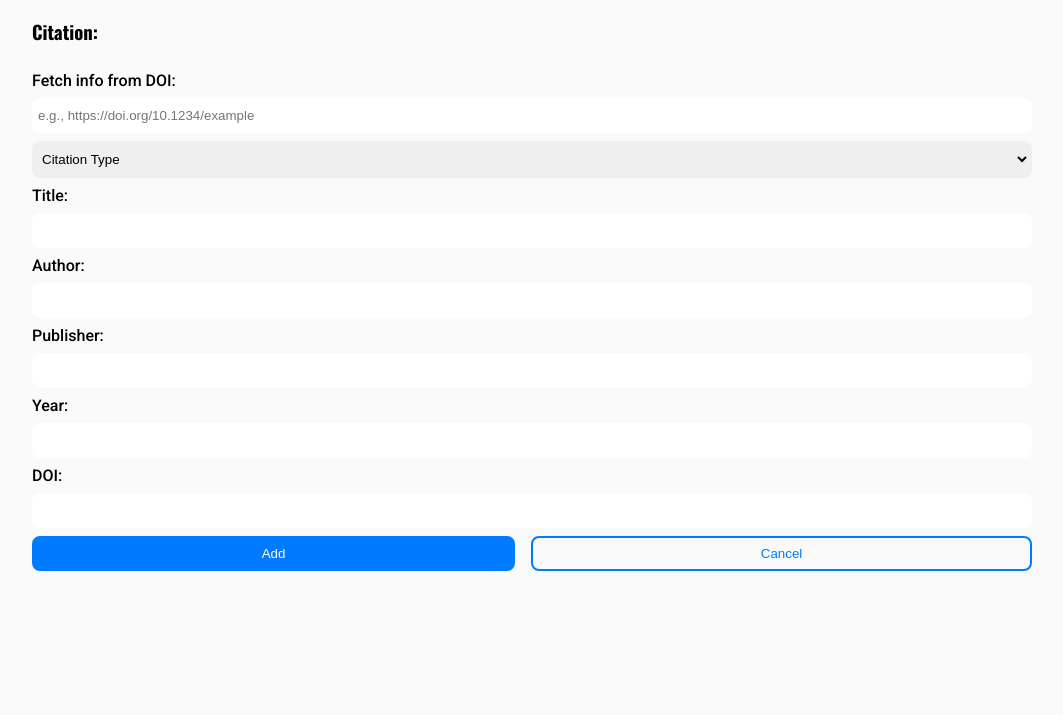
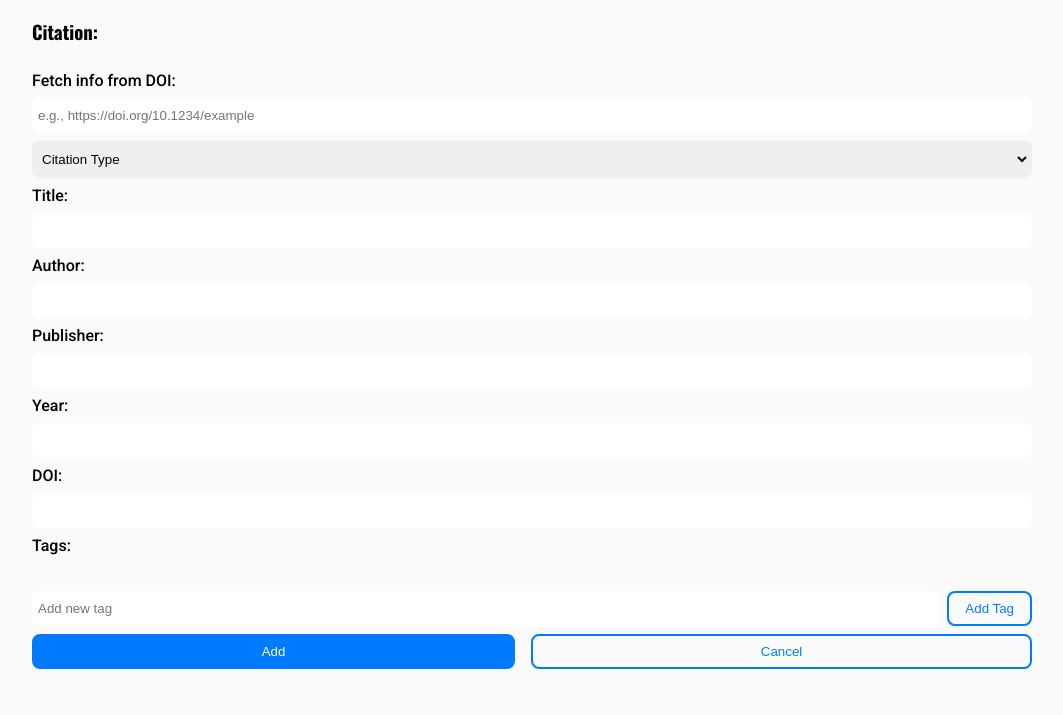
Before and after one commit to aarnif/ohtu-miniprojekti, a Flask app: template src/templates/new_citation.html in a window 1280 px wide. Shown: the part 85-800 px from the top of the page, without its empty margins (108-1171 px from the left). Run offline with Flask 3, Linux system fonts and the light colour scheme; the template is opened without the code that fills it, so the values that code supplies are empty; some web fonts are replaced.

Commit message:
Implement add tags to citation creation

```diff
--- a/src/app.py
+++ b/src/app.py
@@ -8,7 +8,7 @@ from repositories.citation_repository import (
     get_citation_by_id,
     check_if_citation_exists
 )
-from repositories.tag_repository import get_all_tags
+from repositories.tag_repository import get_all_tags, add_tag_to_citation
 
 from config import app, test_env
 from util import validate_citation, UserInputError
@@ -25,8 +25,6 @@ def index():
     all_tags = get_all_tags()
     selected_tags = []
 
-    print("all tags", all_tags)
-
     if tags:
         selected_tags = tags[:]
 
@@ -41,21 +39,32 @@ def index():
 
 
 @app.route("/new_citation")
-def new_citation():
-    return render_template("new_citation.html")
+def new():
+    all_tags = get_all_tags()
+    return render_template("new_citation.html",
+                           citation_type="",
+                           author="",
+                           title="",
+                           publisher="",
+                           year="",
+                           doi="",
+                           all_tags=all_tags,
+                           selected_tags=[])
 
 
 @app.route("/create_citation", methods=["POST"])
-def citation_creation():
-    citation_type = request.form.get("citation_type")
+def citation_adding():
     author = request.form.get("author")
     title = request.form.get("title")
     publisher = request.form.get("publisher")
     year = request.form.get("year")
+    citation_type = request.form.get("citation_type", "book")
     doi = request.form.get("doi")
+    tags = request.form.getlist("tags")
 
     if check_if_citation_exists(title, doi):
         flash("Citation already exists!", "error")
+        all_tags = get_all_tags()
         return render_template(
             "new_citation.html",
             citation_type=citation_type,
@@ -63,26 +72,28 @@ def citation_creation():
             title=title,
             publisher=publisher,
             year=year,
-            doi=doi
+            doi=doi,
+            all_tags=all_tags,
+            selected_tags=tags
         )
 
     try:
         validate_citation(title, author, publisher, year, citation_type)
-        create_citation(title, author, publisher, year, citation_type, doi)
-        flash("Citation created successfully!", "success")
+        citation = create_citation(
+            title, author, publisher, year, citation_type, doi)
+
+        citation_id = citation[0]
+
+        for tag in tags:
+            if tag.strip():
+                add_tag_to_citation(citation_id, tag.strip())
+
+        flash("Citation added successfully!", "success")
         return redirect("/")
-
     except UserInputError as error:
-        flash(str(error))
-        return render_template(
-            "new_citation.html",
-            citation_type=citation_type,
-            author=author,
-            title=title,
-            publisher=publisher,
-            year=year,
-            doi=doi
-        )
+        flash(str(error), "error")
+        all_tags = get_all_tags()
+        return render_template("new_citation.html", citation=citation, all_tags=all_tags, selected_tags=tags)
 
 
 @app.route("/download_bibtex_file")
--- a/src/static/styles.css
+++ b/src/static/styles.css
@@ -268,6 +268,21 @@ button.secondary:hover {
   border-color: var(--button-primary-bg);
 }
 
+.tags-section {
+  display: flex;
+  flex-direction: column;
+  gap: 4px;
+}
+
+.tag-selection {
+  display: flex;
+  flex-wrap: wrap;
+  gap: 12px;
+  padding: 12px;
+  background-color: var(--bg-tertiary);
+  border-radius: 8px;
+}
+
 .tag-checkbox {
   display: inline-flex;
   align-items: center;
@@ -304,6 +319,15 @@ button.secondary:hover {
 
 .tag-checkbox input[type="checkbox"]:focus + div {
   box-shadow: var(--focus-shadow);
+}
+
+.new-tag-input {
+  display: flex;
+  gap: 8px;
+}
+
+.new-tag-input input {
+  flex: 1;
 }
 
 .form-buttons {
--- a/src/templates/new_citation.html
+++ b/src/templates/new_citation.html
@@ -47,6 +47,25 @@ block page_title %} Add new citation {% endblock %} {% block body %}
     <label for="year">Year: <input id="year" type="text" name="year" value="{{ year or '' }}" /></label>
     <label for="doi"> DOI: <input id="doi" type="text" name="doi" value="{{ doi or '' }}" /> </label>
 
+
+    <div class="tags-section">
+      <label>Tags:</label>
+      <div id="tag-selection" class="tag-selection">
+        {% for tag in all_tags %}
+        <label class="tag-checkbox">
+          <input type="checkbox" name="tags" value="{{ tag.name }}"
+            {% if tag.name in selected_tags %}checked{% endif %} />
+          <div>{{ tag.name }}</div>
+        </label>
+        {% endfor %}
+      </div>
+    </div>
+
+    <div class="new-tag-input">
+      <input id="new-tag" type="text" placeholder="Add new tag" />
+      <button id="new-tag-button" type="button" class="secondary">Add Tag</button>
+    </div>
+
     <div class="form-buttons">
       <button id="add_citation_button" class="primary" type="submit">
         Add
@@ -61,6 +80,9 @@ block page_title %} Add new citation {% endblock %} {% block body %}
 <script>
   const doiFetchInput = document.getElementById("doi-fetch");
   const doiMessage = document.getElementById("doi-message");
+  const newTagInput = document.getElementById("new-tag");
+  const newTagButton = document.getElementById("new-tag-button");
+  const tagSelection = document.getElementById("tag-selection");
 
   const displayMessage = (message, type) => {
     doiMessage.textContent = message;
@@ -130,6 +152,37 @@ block page_title %} Add new citation {% endblock %} {% block body %}
     let doi = event.target.value.trim();
     await fetchDoiData(doi);
   });
+
+  newTagButton.addEventListener("click", (e) => {
+    e.preventDefault();
+    const newTag = newTagInput.value.trim();
+
+    if (!newTag) return;
+
+    const existingTag = tagSelection.querySelector(`input[value="${newTag}"]`);
+
+    if (!existingTag) {
+      const label = document.createElement("label");
+      label.className = "tag-checkbox";
+
+      const checkbox = document.createElement("input");
+      checkbox.type = "checkbox";
+      checkbox.name = "tags";
+      checkbox.value = newTag;
+      checkbox.checked = true;
+
+      const div = document.createElement("div");
+      div.textContent = newTag;
+
+      label.appendChild(checkbox);
+      label.appendChild(div);
+      tagSelection.appendChild(label);
+    } else {
+      existingTag.checked = true;
+    }
+
+    newTagInput.value = "";
+  });
 </script>
 
 {% endblock %}
```
